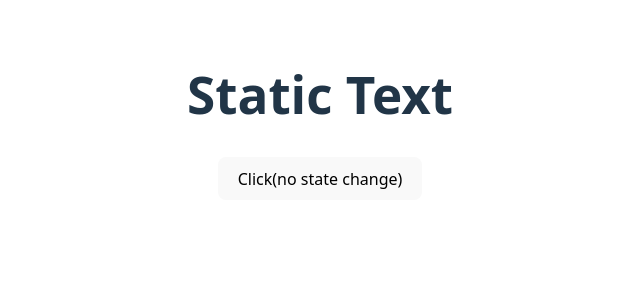
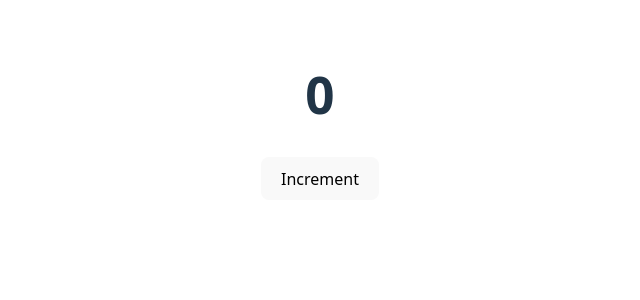
Before and after one commit to debraj137/learn-react, a React (Vite) app: page / in a window 1280 px wide. Shown: the top 300 px of the page, without its empty margins (320-960 px from the left). Built offline with nearby package versions, Linux system fonts and the light colour scheme.

Commit message:
A component re-renders when Its state changes, Its props change, Its parent re-renders

```diff
--- a/src/App.jsx
+++ b/src/App.jsx
@@ -30,7 +30,9 @@ import ModuleCssExample from './modulecss/ModuleCssExample'
 // const handleClick=()=>{
 //   alert('Clicked');
 // }
-
+function Child(){
+  console.log('Child rendered')
+}
 
 
 function App() {
@@ -66,8 +68,9 @@ function App() {
       {/* <input value={name} onChange={e=>setName(e.target.value)}/>
       <input defaultValue='dev'/> */}
       {/* <button onClick={()=>{setCount(count+1)}}>Increment</button> */}
-      <h1>Static Text</h1>
-      <button onClick={()=>setCount(count)}>Click(no state change)</button>
+      <h1>{count}</h1>
+      <button onClick={()=>setCount(count + 1)}>Increment</button>
+      <Child/>
     </>
 
   )
```
